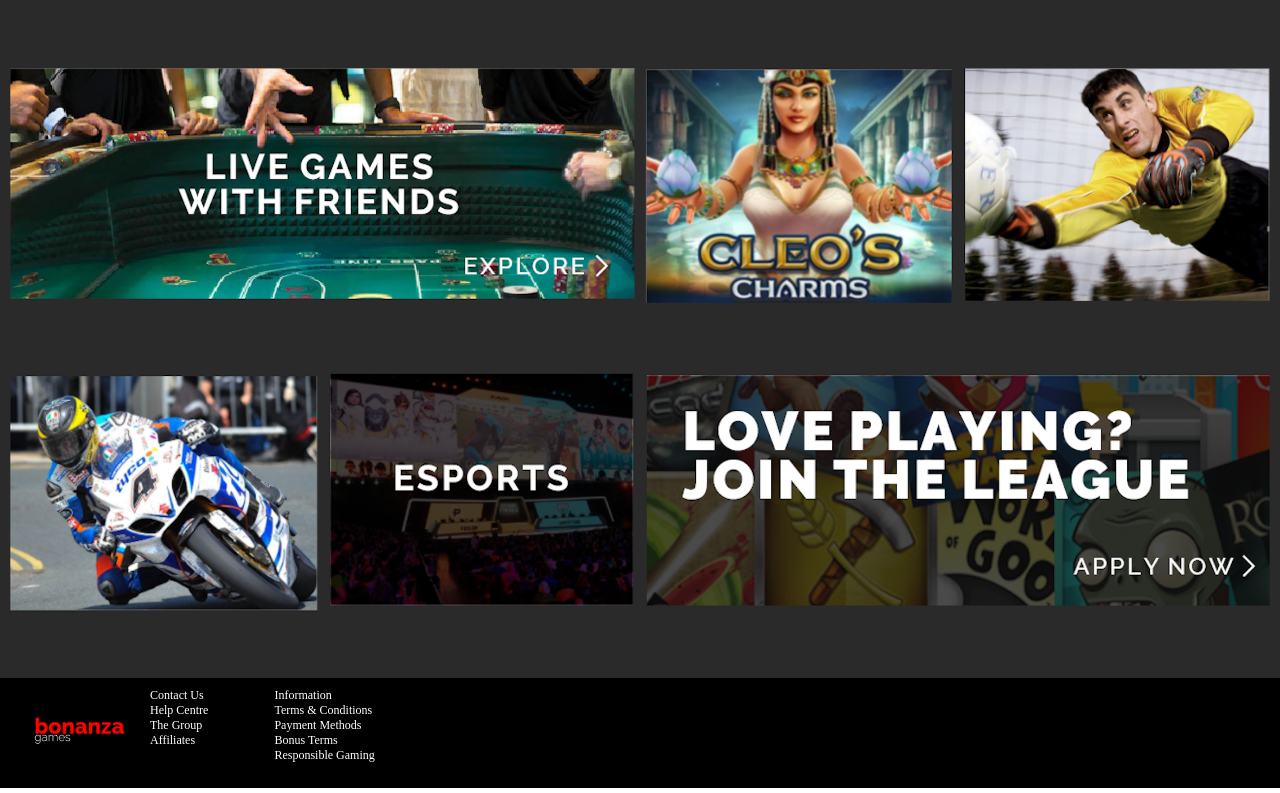
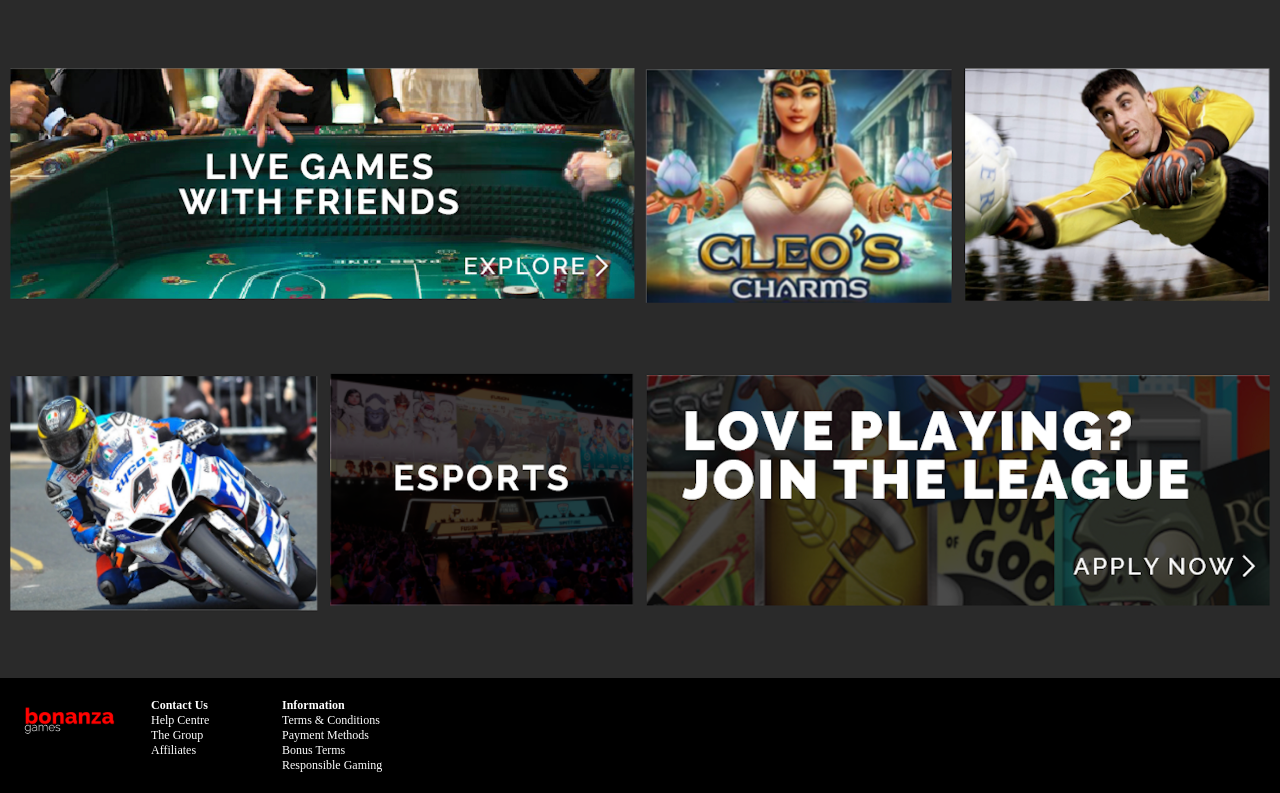
Before and after one commit to bryanleejh/gbd-project, a React app: page / in a window 1280 px wide. Shown: the part 642-1435 px from the top of the page. Built offline with nearby package versions, Linux system fonts and the light colour scheme.

Commit message:
Fix footer

```diff
--- a/src/components/FooterBar/FooterBar.scss
+++ b/src/components/FooterBar/FooterBar.scss
@@ -1,9 +1,23 @@
 .containerFooterBar {
   display: grid;
   grid-template-columns: 1fr 1fr 1fr 7fr;
+  align-content: start;
   justify-content: start;
   background-color: black;
   color: white;
   font-size: 12px;
-  padding: 10px;
+  padding: 20px;
+  grid-gap: 10px;
 }
+
+.logoFooter {
+  background-image: url(../../assets/logo.png);
+  background-size: contain;
+  background-repeat: no-repeat;
+  height: 50px;
+  width: 100px;
+}
+
+.columnHeaderFooter {
+  font-weight: bold;
+}
--- a/src/components/FooterBar/FooterBar.tsx
+++ b/src/components/FooterBar/FooterBar.tsx
@@ -7,15 +7,15 @@ interface FooterBarProps {
 export default function FooterBar() {
   return (
     <div className="containerFooterBar">
-      <div className="logo" />
+      <div className="logoFooter" />
       <div>
-        <div>Contact Us</div>
+        <div className="columnHeaderFooter">Contact Us</div>
         <div>Help Centre</div>
         <div>The Group</div>
         <div>Affiliates</div>
       </div>
       <div>
-        <div>Information</div>
+        <div className="columnHeaderFooter">Information</div>
         <div>{'Terms & Conditions'}</div>
         <div>Payment Methods</div>
         <div>Bonus Terms</div>
```
Also changed, not shown: 2 other files (tests, documents, lock files or other folders).
